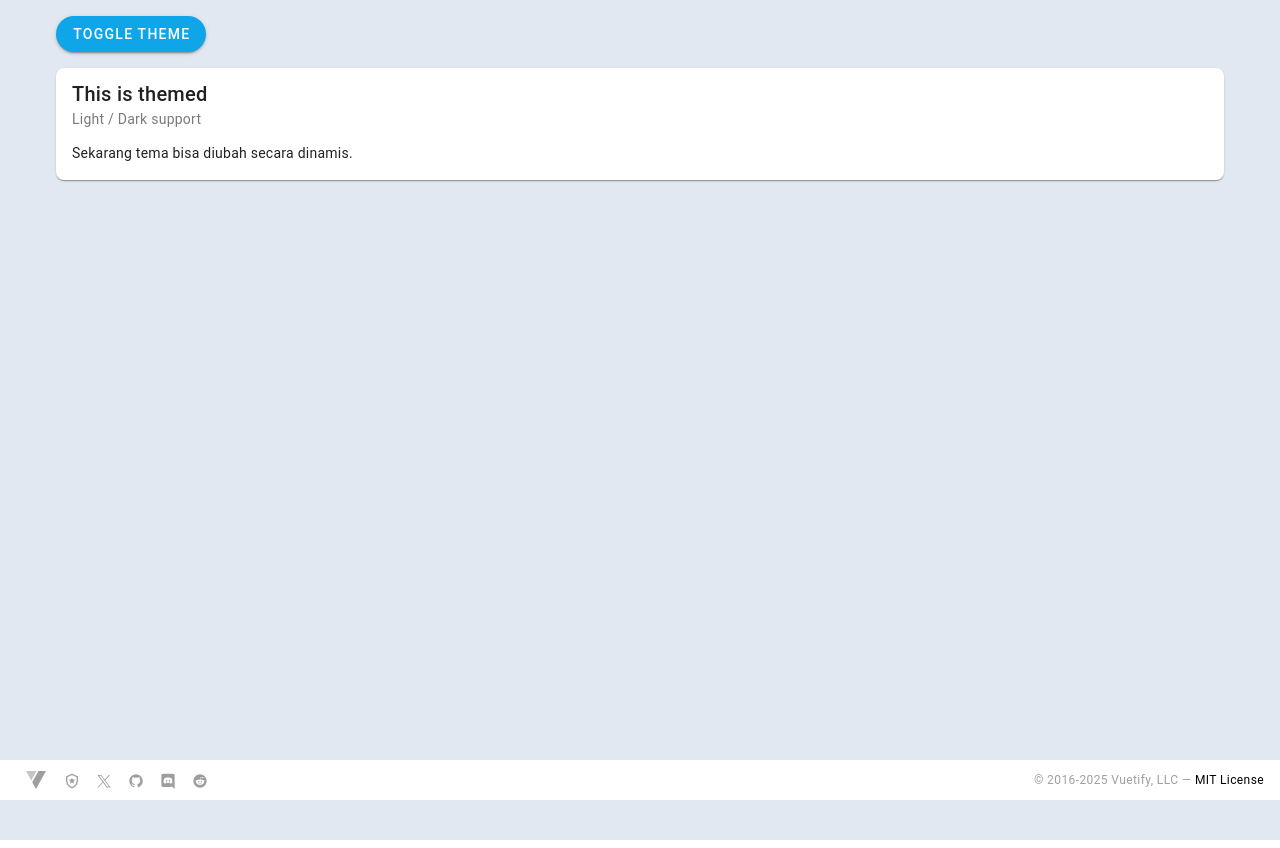
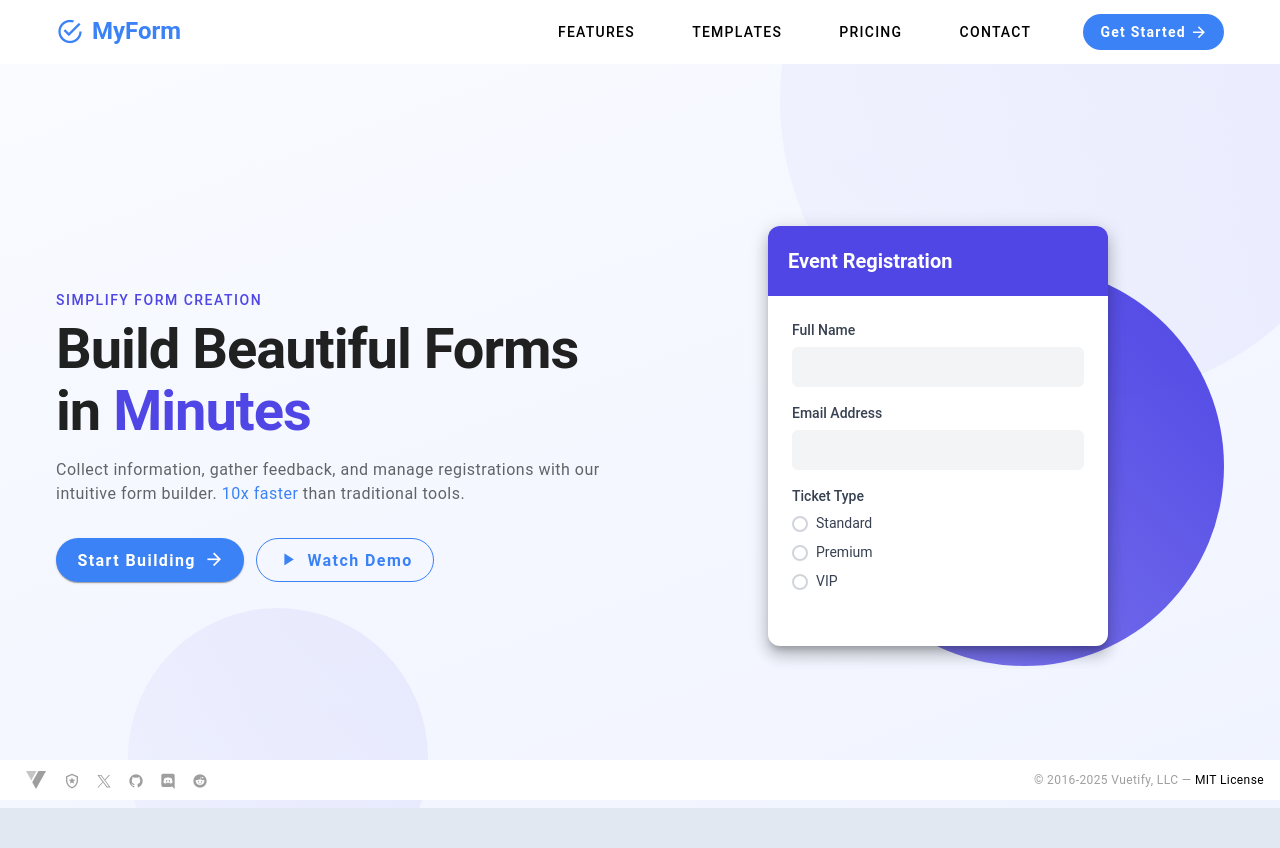
Before and after one commit to daniBagaskara/vuetify_form, a Vue app: page / in a window 1280 px wide. Built offline with nearby package versions, Linux system fonts and the light colour scheme.

Commit message:
feat: enhance homepage layout with modern navbar and hero section

```diff
--- a/src/pages/index.vue
+++ b/src/pages/index.vue
@@ -1,24 +1,360 @@
-<script setup>
-import { useTheme } from 'vuetify'
-
-const theme = useTheme()
-
-function toggleTheme() {
-  theme.global.name.value = theme.global.current.value.dark ? 'customLight' : 'customDark'
-}
-</script>
-
 <template>
   <v-app>
-    <v-main>
+    <!-- Navbar dengan desain yang lebih modern -->
+    <v-app-bar flat color="white" elevation="0" class="border-bottom">
       <v-container>
-        <v-btn @click="toggleTheme" class="bg-info">Toggle Theme</v-btn>
-        <v-card class="mt-4" title="This is themed" subtitle="Light / Dark support">
-          <v-card-text>
-            Sekarang tema bisa diubah secara dinamis.
-          </v-card-text>
-        </v-card>
+        <div class="d-flex align-center justify-space-between">
+          <div class="d-flex align-center">
+            <v-icon color="primary" size="large" class="mr-2"
+              >mdi-checkbox-marked-circle-outline</v-icon
+            >
+            <span class="text-h5 font-weight-bold text-primary">MyForm</span>
+          </div>
+
+          <div class="d-none d-md-flex align-center">
+            <v-btn variant="text" class="font-weight-medium mx-3"
+              >Features</v-btn
+            >
+            <v-btn variant="text" class="font-weight-medium mx-3"
+              >Templates</v-btn
+            >
+            <v-btn variant="text" class="font-weight-medium mx-3"
+              >Pricing</v-btn
+            >
+            <v-btn variant="text" class="font-weight-medium mx-3"
+              >Contact</v-btn
+            >
+            <v-btn
+              color="primary"
+              variant="elevated"
+              class="ml-6 text-none font-weight-bold"
+              rounded="pill"
+              elevation="0"
+              :to="{ path: '/register' }"
+            >
+              Get Started <v-icon class="ml-1">mdi-arrow-right</v-icon>
+            </v-btn>
+          </div>
+
+          <v-app-bar-nav-icon
+            class="d-md-none"
+            @click="drawer = !drawer"
+          ></v-app-bar-nav-icon>
+        </div>
+      </v-container>
+    </v-app-bar>
+
+    <!-- Mobile menu -->
+    <v-navigation-drawer v-model="drawer" temporary>
+      <v-list>
+        <v-list-item
+          prepend-icon="mdi-view-dashboard-outline"
+          title="Features"
+        ></v-list-item>
+        <v-list-item
+          prepend-icon="mdi-palette-outline"
+          title="Templates"
+        ></v-list-item>
+        <v-list-item
+          prepend-icon="mdi-currency-usd"
+          title="Pricing"
+        ></v-list-item>
+        <v-list-item
+          prepend-icon="mdi-email-outline"
+          title="Contact"
+        ></v-list-item>
+        <v-divider class="my-3"></v-divider>
+        <v-list-item>
+          <v-btn
+            color="primary"
+            block
+            variant="elevated"
+            rounded="pill"
+            class="text-none font-weight-bold"
+          >
+            Get Started <v-icon class="ml-1">mdi-arrow-right</v-icon>
+          </v-btn>
+        </v-list-item>
+      </v-list>
+    </v-navigation-drawer>
+
+    <!-- Hero section yang ditingkatkan -->
+    <v-main class="hero-bg">
+      <v-container class="fill-height">
+        <v-row class="fill-height align-center">
+          <v-col cols="12" md="6" class="hero-content">
+            <!-- Hero content left -->
+            <div class="accent-text font-weight-medium mb-2">
+              SIMPLIFY FORM CREATION
+            </div>
+            <h1 class="hero-title font-weight-bold mb-4">
+              Build Beautiful Forms in
+              <span class="highlighted-text">Minutes</span>
+            </h1>
+            <p class="text-body-1 text-medium-emphasis mb-8">
+              Collect information, gather feedback, and manage registrations
+              with our intuitive form builder.
+              <span class="text-primary">10x faster</span> than traditional
+              tools.
+            </p>
+
+            <div class="d-flex flex-wrap gap-3">
+              <v-btn
+                color="primary"
+                size="large"
+                rounded="pill"
+                elevation="1"
+                class="text-none font-weight-bold"
+                :to="{ path: '/register' }"
+              >
+                Start Building <v-icon class="ml-2">mdi-arrow-right</v-icon>
+              </v-btn>
+
+              <v-btn
+                variant="outlined"
+                color="primary"
+                size="large"
+                rounded="pill"
+                class="text-none font-weight-bold"
+              >
+                <v-icon class="mr-2">mdi-play</v-icon> Watch Demo
+              </v-btn>
+            </div>
+          </v-col>
+
+          <v-col
+            cols="12"
+            md="6"
+            class="d-none d-md-flex align-center justify-center position-relative"
+          >
+            <!-- Hero image right -->
+            <div class="hero-image-container">
+              <div class="hero-image-bg"></div>
+              <div class="form-preview elevation-10">
+                <div class="form-preview-header">
+                  <div class="form-preview-title">Event Registration</div>
+                </div>
+                <div class="form-preview-body">
+                  <div class="form-field mb-4">
+                    <div class="form-label">Full Name</div>
+                    <div class="form-input"></div>
+                  </div>
+                  <div class="form-field mb-4">
+                    <div class="form-label">Email Address</div>
+                    <div class="form-input"></div>
+                  </div>
+                  <div class="form-field">
+                    <div class="form-label">Ticket Type</div>
+                    <div class="form-radio-group">
+                      <div class="form-radio"></div>
+                      <div class="form-radio-label">Standard</div>
+                    </div>
+                    <div class="form-radio-group">
+                      <div class="form-radio"></div>
+                      <div class="form-radio-label">Premium</div>
+                    </div>
+                    <div class="form-radio-group">
+                      <div class="form-radio"></div>
+                      <div class="form-radio-label">VIP</div>
+                    </div>
+                  </div>
+                </div>
+              </div>
+            </div>
+          </v-col>
+        </v-row>
       </v-container>
     </v-main>
   </v-app>
 </template>
+
+<script setup>
+import { ref } from "vue";
+
+// Mobile navigation state
+const drawer = ref(false);
+</script>
+
+<style scoped>
+.hero-bg {
+  background: linear-gradient(160deg, #f9fbff 0%, #f0f4ff 100%);
+  position: relative;
+  overflow: hidden;
+}
+
+.hero-bg::before {
+  content: "";
+  position: absolute;
+  width: 600px;
+  height: 600px;
+  border-radius: 50%;
+  background: linear-gradient(
+    45deg,
+    rgba(79, 70, 229, 0.03) 0%,
+    rgba(79, 70, 229, 0.08) 100%
+  );
+  top: -200px;
+  right: -100px;
+}
+
+.hero-bg::after {
+  content: "";
+  position: absolute;
+  width: 300px;
+  height: 300px;
+  border-radius: 50%;
+  background: linear-gradient(
+    45deg,
+    rgba(79, 70, 229, 0.03) 0%,
+    rgba(79, 70, 229, 0.08) 100%
+  );
+  bottom: -100px;
+  left: 10%;
+}
+
+.fill-height {
+  min-height: calc(100vh - 64px);
+}
+
+.hero-title {
+  font-size: 3.5rem;
+  line-height: 1.1;
+  letter-spacing: -1px;
+}
+
+.highlighted-text {
+  color: #4f46e5;
+  position: relative;
+}
+
+.highlighted-text::after {
+  content: "";
+  position: absolute;
+  bottom: 6px;
+  left: 0;
+  width: 100%;
+  height: 8px;
+  background-color: rgba(79, 70, 229, 0.2);
+  z-index: -1;
+}
+
+.accent-text {
+  color: #4f46e5;
+  letter-spacing: 1.5px;
+  font-size: 0.875rem;
+}
+
+.gap-3 {
+  gap: 12px;
+}
+
+.gap-6 {
+  gap: 24px;
+}
+
+.hero-image-container {
+  position: relative;
+  width: 100%;
+  height: 460px;
+}
+
+.hero-image-bg {
+  position: absolute;
+  width: 400px;
+  height: 400px;
+  border-radius: 50%;
+  background: linear-gradient(45deg, rgba(79, 70, 229, 0.7) 0%, #4f46e5 100%);
+  bottom: 0;
+  right: 0;
+  z-index: 0;
+}
+
+.form-preview {
+  position: absolute;
+  width: 340px;
+  height: 420px;
+  background: white;
+  border-radius: 12px;
+  overflow: hidden;
+  z-index: 1;
+  left: 50%;
+  top: 50%;
+  transform: translate(-50%, -50%);
+}
+
+.form-preview-header {
+  background: #4f46e5;
+  padding: 20px;
+  color: white;
+}
+
+.form-preview-title {
+  font-weight: bold;
+  font-size: 1.25rem;
+}
+
+.form-preview-body {
+  padding: 24px;
+}
+
+.form-field {
+  margin-bottom: 16px;
+}
+
+.form-label {
+  font-size: 0.875rem;
+  font-weight: 500;
+  margin-bottom: 6px;
+  color: #374151;
+}
+
+.form-input {
+  height: 40px;
+  background: #f3f4f6;
+  border-radius: 6px;
+}
+
+.form-radio-group {
+  display: flex;
+  align-items: center;
+  margin-bottom: 8px;
+}
+
+.form-radio {
+  width: 16px;
+  height: 16px;
+  border-radius: 50%;
+  border: 2px solid #d1d5db;
+  margin-right: 8px;
+}
+
+.form-radio-label {
+  font-size: 0.875rem;
+  color: #374151;
+}
+
+/* Responsive adjustments */
+@media (max-width: 960px) {
+  .hero-title {
+    font-size: 2.5rem;
+  }
+
+  .hero-content {
+    text-align: center;
+    padding: 0 16px;
+  }
+
+  .d-flex.flex-wrap {
+    justify-content: center;
+  }
+
+  .mt-12 {
+    margin-top: 2rem !important;
+    text-align: center;
+  }
+
+  .d-flex.flex-wrap.gap-6 {
+    justify-content: center;
+  }
+}
+</style>
```
